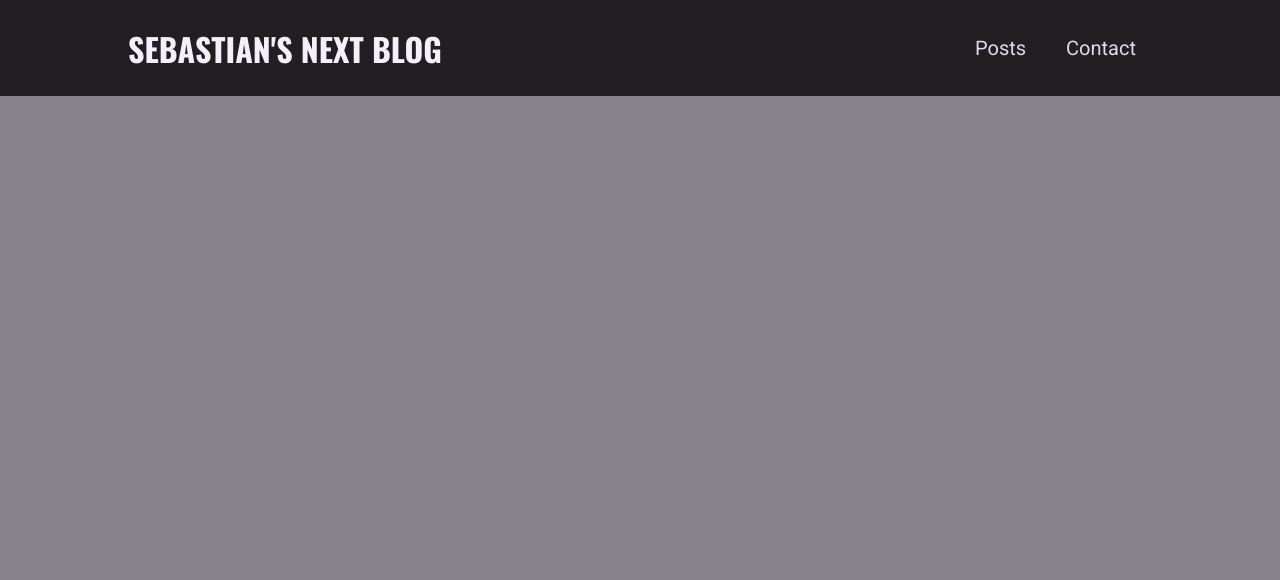
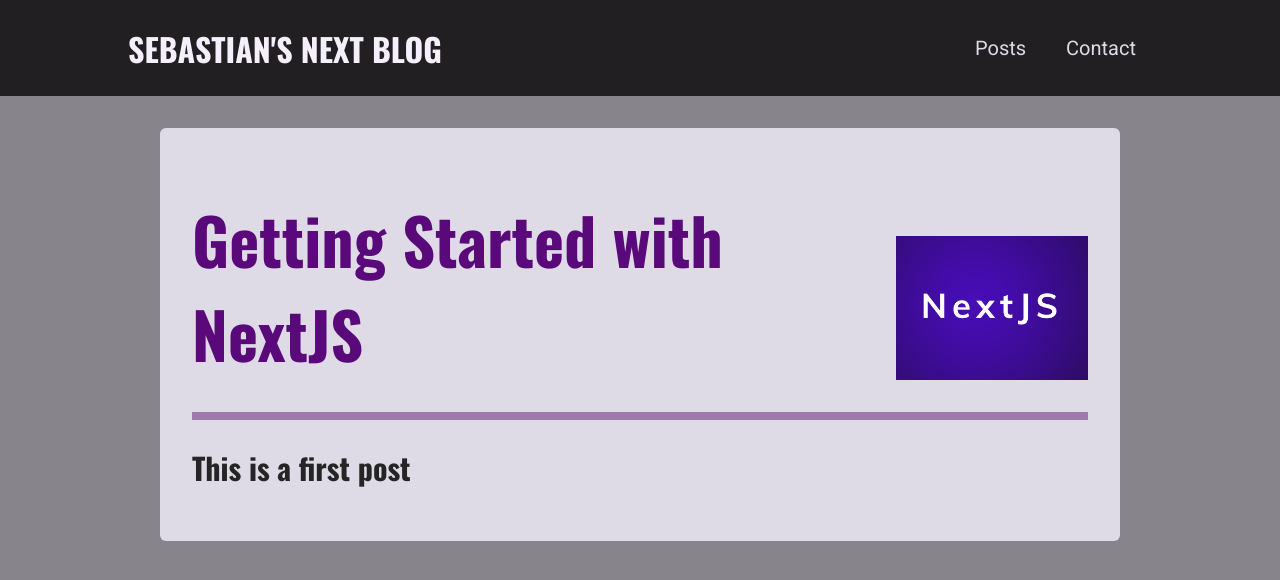
Before and after one commit to Vakarian-S/nextsjs-blog, a Next.js app: page /posts/getting-started-with-nextjs in a window 1280 px wide. Shown: the top 580 px of the page. Built offline with nearby package versions, Linux system fonts and the light colour scheme.

Commit message:
Post Content with dummy data

```diff
--- /dev/null
+++ b/components/posts/post-detail/post-content.module.scss
@@ -0,0 +1,26 @@
+.content {
+  width: 95%;
+  max-width: 60rem;
+  margin: var(--size-8) auto;
+  font-size: var(--size-5);
+  line-height: var(--size-8);
+  background-color: var(--color-grey-100);
+  border-radius: 6px;
+  padding: var(--size-4);
+}
+
+.content p {
+  color: var(--color-grey-800);
+}
+
+.content .image {
+  margin: var(--size-4) auto;
+  width: 100%;
+  max-width: 600px;
+}
+
+@media (min-width: 768px) {
+  .content {
+    padding: var(--size-8);
+  }
+}
--- /dev/null
+++ b/components/posts/post-detail/post-content.tsx
@@ -0,0 +1,23 @@
+import classes from './post-content.module.scss';
+import PostHeader from "./post-header";
+import ReactMarkdown from "react-markdown";
+
+const DUMMY_POST =  {
+  slug: 'getting-started-with-nextjs',
+  title: 'Getting Started with NextJS',
+  image: 'getting-started-nextjs.png',
+  content: '# This is a first post',
+  date: '2022-11-01'
+};
+
+const PostContent = () => {
+  const imagePath = `/images/posts/${DUMMY_POST.slug}/${DUMMY_POST.image}`;
+  return (
+    <article className={classes.content}>
+      <PostHeader title={DUMMY_POST.title} image={imagePath} />
+      <ReactMarkdown>{DUMMY_POST.content}</ReactMarkdown>
+    </article>
+  );
+};
+
+export default PostContent;
--- /dev/null
+++ b/components/posts/post-detail/post-header.module.scss
@@ -0,0 +1,38 @@
+
+.header {
+  padding-bottom: var(--size-8);
+  border-bottom: 8px solid var(--color-primary-100);
+  margin: var(--size-4) 0;
+  display: flex;
+  flex-direction: column-reverse;
+  justify-content: space-between;
+  align-items: center;
+  gap: 1rem;
+}
+
+.header h1 {
+  font-size: var(--size-8);
+  color: var(--color-primary-500);
+  margin: 0;
+  line-height: initial;
+  text-align: center;
+}
+
+.header img {
+  object-fit: cover;
+  width: 200px;
+  height: 120px;
+}
+
+@media (min-width: 768px) {
+  .header {
+    margin: var(--size-8) 0;
+    flex-direction: row;
+    align-items: flex-end;
+  }
+
+  .header h1 {
+    font-size: var(--size-16);
+    text-align: left;
+  }
+}
--- /dev/null
+++ b/components/posts/post-detail/post-header.tsx
@@ -0,0 +1,15 @@
+import classes from './post-header.module.scss';
+import Image from "next/image";
+
+const PostHeader = (props: any) => {
+  const { title, image } = props;
+
+  return (
+    <header className={classes.header}>
+      <h1>{title}</h1>
+      <Image src={image} alt={title} width={200} height={150}/>
+    </header>
+  );
+};
+
+export default PostHeader;
--- a/package.json
+++ b/package.json
@@ -15,6 +15,7 @@
     "next": "12.3.1",
     "react": "18.2.0",
     "react-dom": "18.2.0",
+    "react-markdown": "^8.0.3",
     "sass": "^1.55.0",
     "typescript": "4.8.4"
   },
--- a/pages/posts/[slug].tsx
+++ b/pages/posts/[slug].tsx
@@ -1,5 +1,9 @@
-const SinglePostPage = () => {
+import PostContent from "../../components/posts/post-detail/post-content";
 
+const PostDetailPage = () => {
+  return (
+    <PostContent />
+  );
 };
 
-export default SinglePostPage;
+export default PostDetailPage;
```
Also changed, not shown: components/posts/all-posts.module.scss (added, +17 -0 lines), components/posts/all-posts.tsx (added, +13 -0 lines), pages/posts/index.tsx (+36 -1 lines), 1 other file (tests, documents, lock files or other folders).
